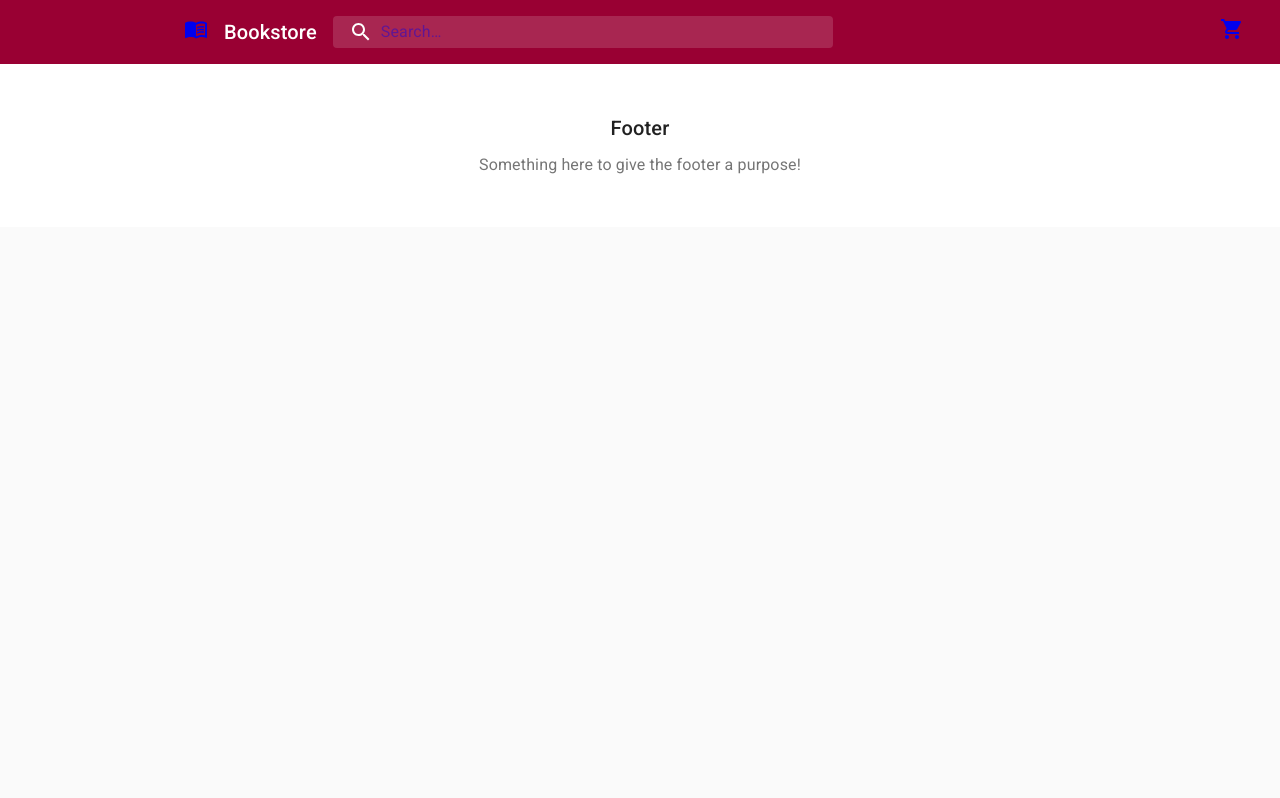
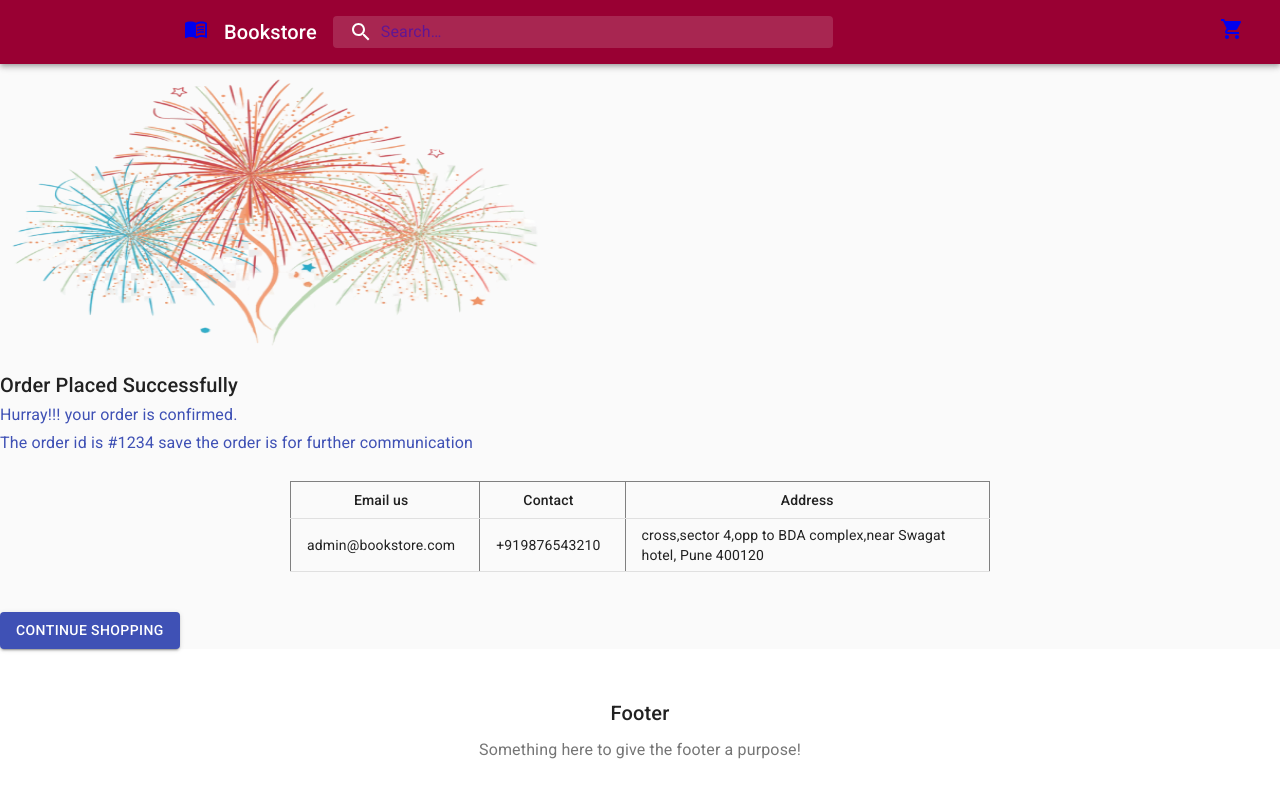
Before and after one commit to Akshayakky/book-store-frontend, a React (Create React App) app: page /order-confirm in a window 1280 px wide. Shown: the top 798 px of the page. Built offline with nearby package versions, Linux system fonts and the light colour scheme.

Commit message:
ADDED : Empty Cart When Order Placed

```diff
--- a/src/App.js
+++ b/src/App.js
@@ -9,6 +9,7 @@ import CssBaseline from '@material-ui/core/CssBaseline';
 import Typography from '@material-ui/core/Typography';
 import {makeStyles} from '@material-ui/core/styles';
 import {BrowserRouter as Router, Route, Switch} from 'react-router-dom'
+import OrderConfirm from "./component/OrderConfirm";
 
 const useStyles = makeStyles((theme) => ({
     footer: {
@@ -49,6 +50,8 @@ export default function () {
                                component={() => (<Cart cartCount={cartCount}/>)}/>
                         <Route path="/customer" exact
                                component={() => (<CustomerDetails/>)}/>
+                        <Route path="/order-confirm" exact
+                               component={() => (<OrderConfirm/>)}/>
                     </Switch>
                 </main>
             </Router>
--- a/src/component/Cart.js
+++ b/src/component/Cart.js
@@ -4,6 +4,7 @@ import {makeStyles} from "@material-ui/core/styles";
 import CardData from "./CardData";
 import Typography from "@material-ui/core/Typography";
 import CustomerDetails from "./CustomerDetails";
+import {Link} from "react-router-dom";
 
 export default function Cart() {
     const [cartData, setCartData] = useState()
@@ -99,6 +100,10 @@ export default function Cart() {
         })
     }
 
+    const emptyCart = () => {
+        axios.delete("http://localhost:8080/cart/empty-cart/");
+    }
+
     const classes = useStyles()
 
     let sum = 0
@@ -161,7 +166,9 @@ export default function Cart() {
                             Rs. {sum}
                         </Typography>
                     </div>
-                    <button className={classes.buttons}>CHECKOUT</button>
+                    <Link to={"/order-confirm"}>
+                        <button className={classes.buttons} onClick={emptyCart}>CHECKOUT</button>
+                    </Link>
                 </div>
                 : null
             }
--- a/src/component/OrderConfirm.js
+++ b/src/component/OrderConfirm.js
@@ -8,6 +8,7 @@ import Table from "@material-ui/core/Table";
 import TableHead from "@material-ui/core/TableHead";
 import TableContainer from "@material-ui/core/TableContainer";
 import Button from "@material-ui/core/Button";
+import {Link} from "react-router-dom";
 
 const useStyles = makeStyles((theme) => ({
 
@@ -71,12 +72,14 @@ export default function OrderConfirm() {
                     </tbody>
                 </Table>
             </TableContainer>
+            <Link to={"/home"}>
                 <Button
                     variant="contained"
                     color="primary"
                     onClick={handleClick}
                 >
                     Continue Shopping</Button>
+            </Link>
         </div>
     );
 }
```
Lines whose indentation alone changed are shown as unchanged.
